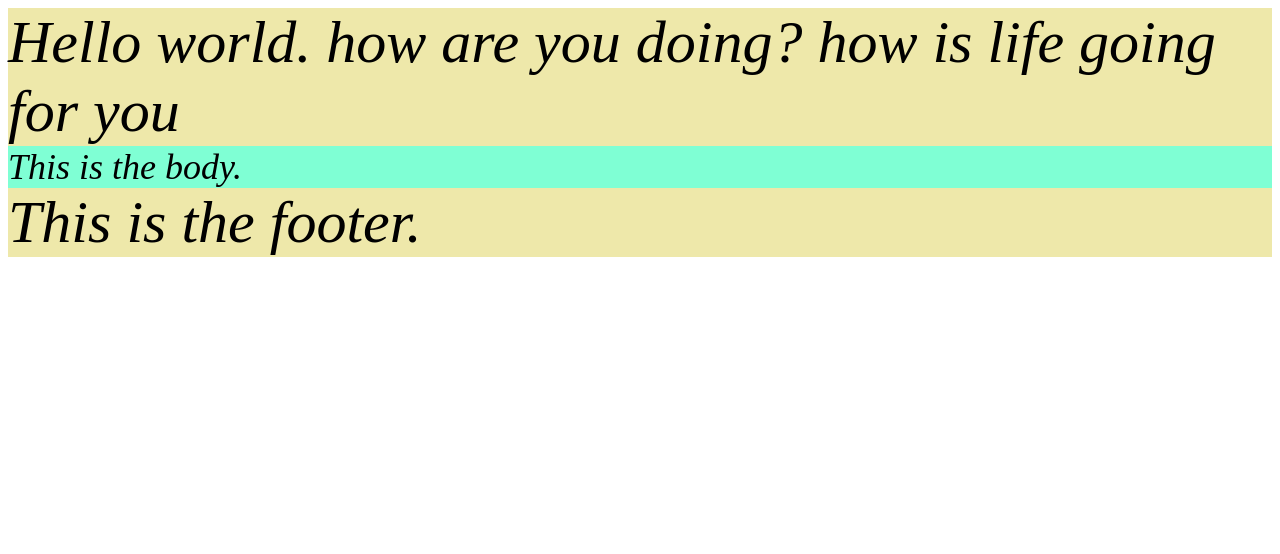
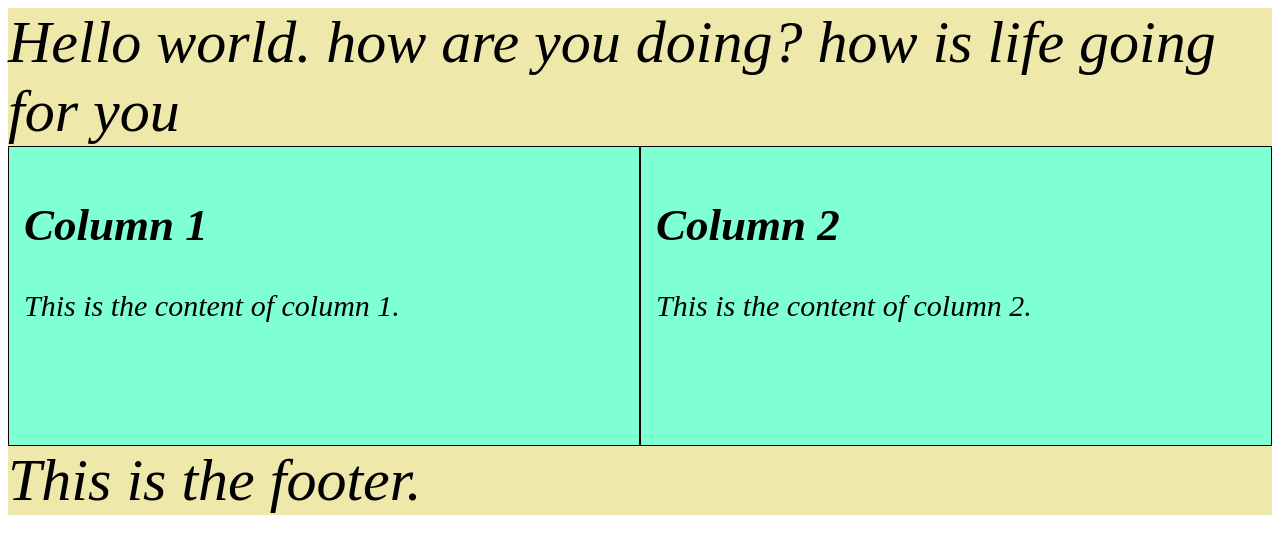
Before and after one commit to edgpau/Learning, a plain HTML site: page Website1.html in a window 1280 px wide. Drawn offline with Linux system fonts and the light colour scheme.

Commit message:
website1

```diff
--- a/Website1.html
+++ b/Website1.html
@@ -3,14 +3,31 @@
 <header>
     <style>
         .hello {
-            background-color:palegoldenrod;
+            background-color: palegoldenrod;
             font-size: 60px;
+            width: 100%;
             font-style: italic;
 
-        }   .water {
-            background-color:aquamarine;
-            font-size: 36px;
+        }
+
+        .water {
+            background-color: aquamarine;
+            font-size: 30px;
             font-style: italic;
+        }
+
+        .column {
+            flex: 1;
+            padding: 15px;
+            width: fit-content;
+            border: 1px solid #110101;
+        }
+
+        .container {
+            width: 100%;
+            margin: auto;
+            height: 300;
+            display: flex;
         }
     </style>
     <div class="hello">
@@ -19,10 +36,21 @@
     </div>
 
 </header>
+
 <body>
     <div class="water">
-        This is the body.
-    </div>
+        <div class="container">
+            <div class="column">
+                <h2>Column 1</h2>
+                <p>This is the content of column 1.</p>
+            </div>
+            <div class="column">
+                <h2>Column 2</h2>
+                <p>This is the content of column 2.</p>
+            </div>
+        </div>
+</div>
+
 
 </body>
 <footer>
```
Also changed, not shown: abc.html (added).
